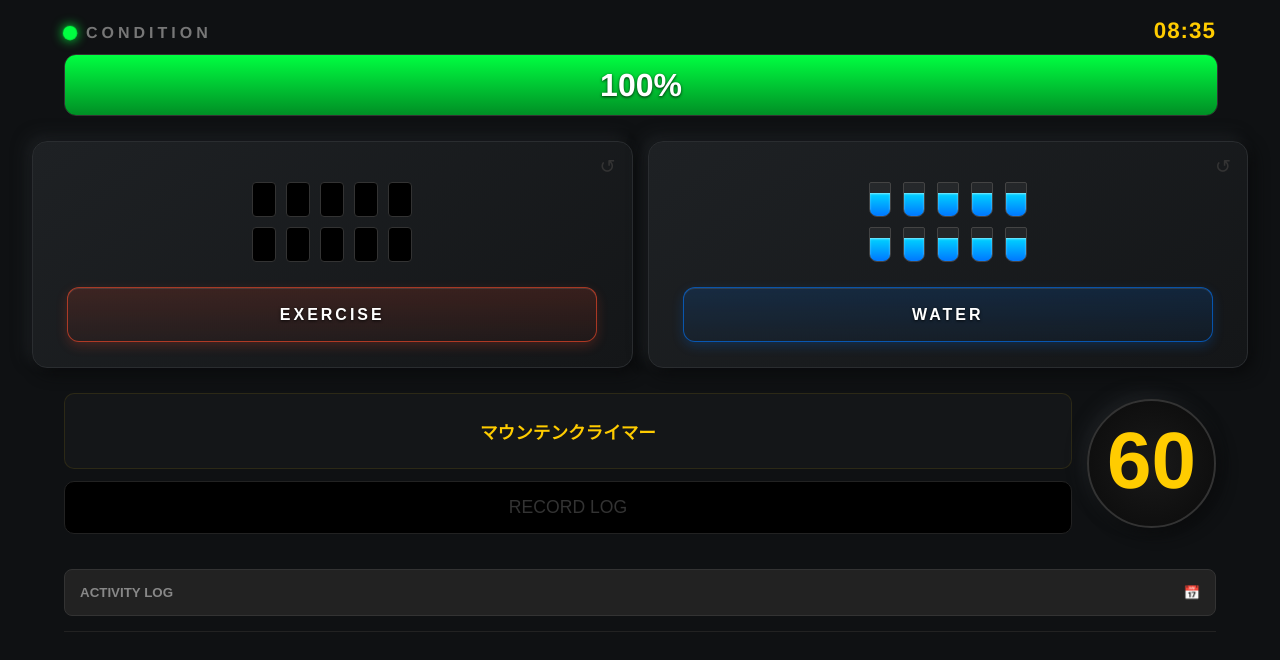
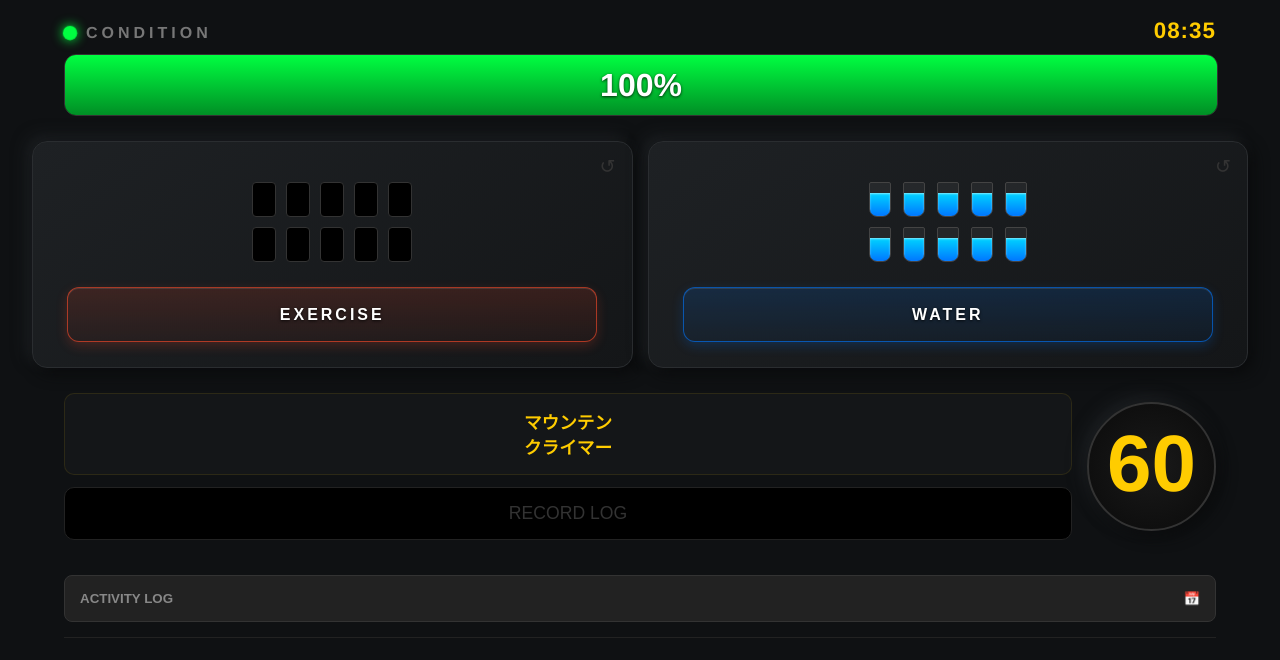
Before and after one commit to gue1971/body-tune, a plain HTML site: page index.html in a window 1280 px wide. Drawn offline with Linux system fonts and the light colour scheme.

Commit message:
長い文字列のミッションを改行

```diff
--- a/index.html
+++ b/index.html
@@ -133,7 +133,7 @@
         .action-column { flex: 1; display: flex; flex-direction: column; gap: 12px; }
 
         /* 指令表示パネル */
-        #mission-display { background: #141618; border-radius: 10px; padding: 15px; text-align: center; min-height: 2.5em; display: flex; align-items: center; justify-content: center; font-size: 1.1rem; font-weight: bold; color: var(--mission-color); border: 1px solid rgba(255,204,0,0.1); }
+        #mission-display { background: #141618; border-radius: 10px; padding: 15px; text-align: center; min-height: 2.5em; display: flex; align-items: center; justify-content: center; font-size: 1.1rem; font-weight: bold; color: var(--mission-color); border: 1px solid rgba(255,204,0,0.1); white-space: pre-line; }
 
         /* ログ入力欄 */
         #action-input { background: #000; border: 1px solid #222; color: var(--mission-color); padding: 15px; font-size: 1.1rem; text-align: center; width: 100%; box-sizing: border-box; border-radius: 10px; }
@@ -274,8 +274,8 @@
         const LS_KEY = "survival_ex_data_v5_balanced";
         const missions = [
             "バーピージャンプ", "ランジ", "バックランジ", "サイドランジ", "スクワット",
-            "腕立て", "ドロップランジ", "ジャンピングスクワット", "プランク", "マウンテンクライマー",
-            "ジャンピングジャック", "サイドベント", "ウォーキングクランチ", "ワイドスクワット", "シングルレッグヒップリフト", "かかと上げ下げ"
+            "腕立て", "ドロップランジ", "ジャンピング\nスクワット", "プランク", "マウンテン\nクライマー",
+            "ジャンピング\nジャック", "サイドベント", "ウォーキング\nクランチ", "ワイドスクワット", "シングルレッグ\nヒップリフト", "かかと上げ下げ"
         ];
 
         // ==========================================
```
